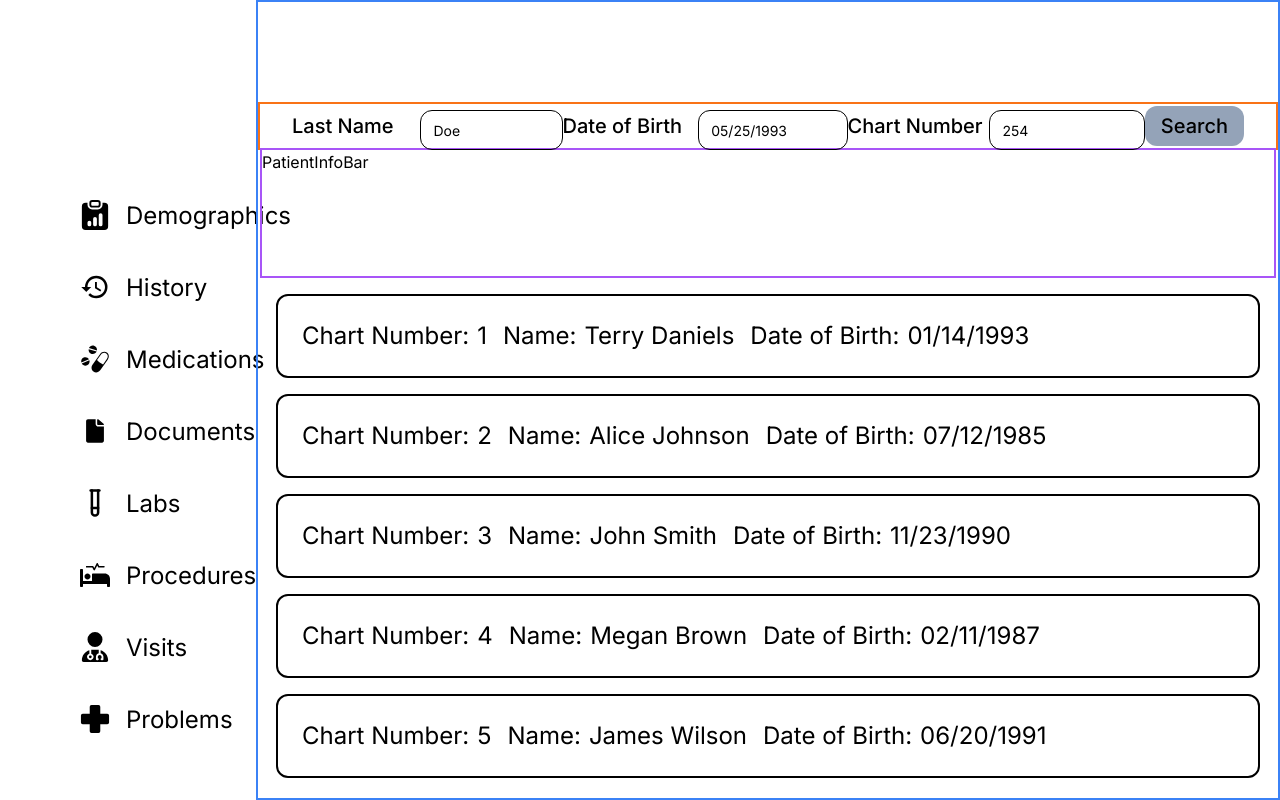
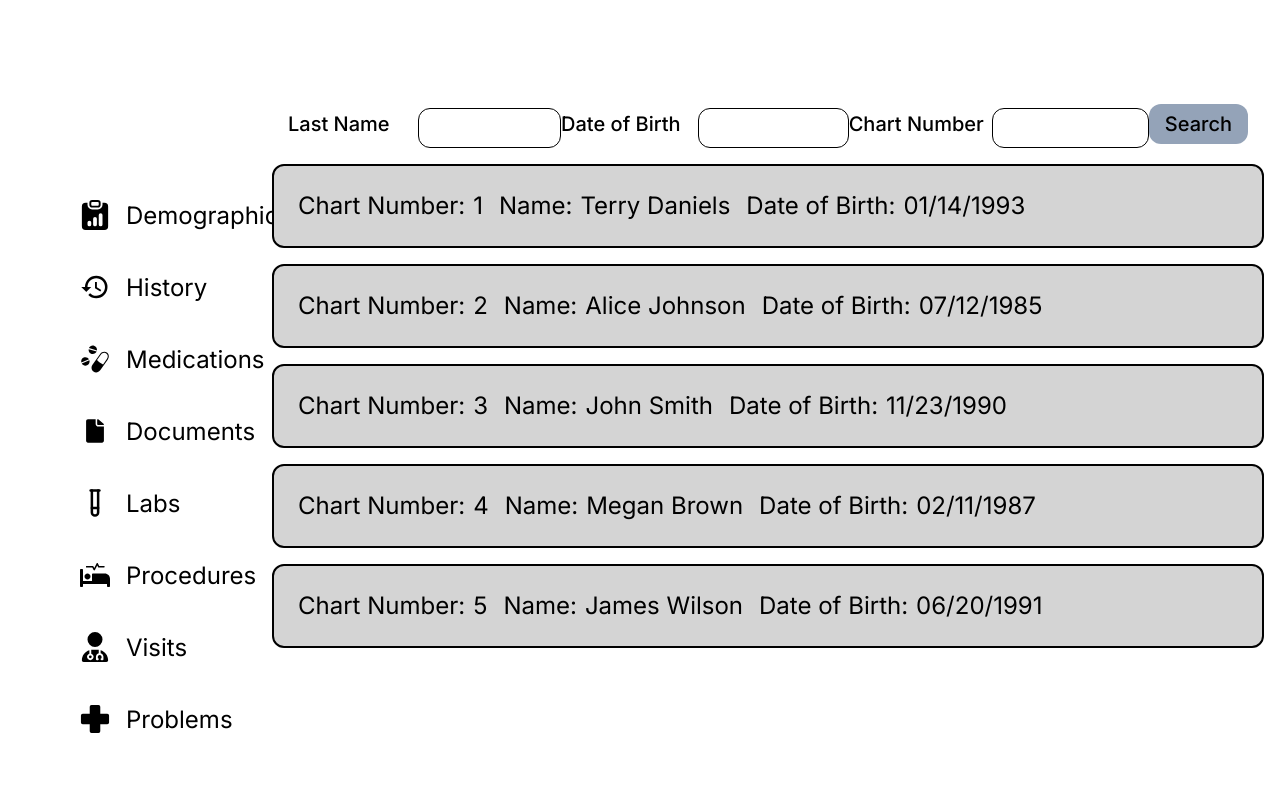
Before and after one commit to Jkhall81/U-Archive, a Next.js app: page /dashboard in a window 1280 px wide. Built offline with nearby package versions, Linux system fonts and the light colour scheme.

Commit message:
filtering works, logic to switch between components works.  now need to start building out the dashboard tabs.

```diff
--- a/app/(root)/dashboard/layout.tsx
+++ b/app/(root)/dashboard/layout.tsx
@@ -1,6 +1,8 @@
 "use client";
 
+import { Patient } from "@/lib/dummyData/types";
 import { useState } from "react";
+import { useRouter } from "next/navigation";
 import PatientInfoBar from "@/components/PatientInfoBar";
 import SearchBar from "@/components/SearchBar";
 import SearchResults from "@/components/SearchResults";
@@ -17,6 +19,9 @@ export default function RootLayout({
     dob: "",
     chartNumber: "",
   });
+  const [showSearchResults, setShowSearchResults] = useState(true);
+  const [selectedPatient, setSelectedPatient] = useState<Patient | null>(null);
+  const router = useRouter();
 
   const filterData = () => {
     return demographicsData
@@ -55,6 +60,15 @@ export default function RootLayout({
         chartNumber: string;
       }
     );
+    setSelectedPatient(null);
+    setShowSearchResults(true);
+    router.push("/dashboard");
+  };
+
+  const handlePatientSelect = (patient: Patient) => {
+    setSelectedPatient(patient);
+    setShowSearchResults(false);
+    router.push("/dashboard/demographics");
   };
 
   const filteredData = filterData();
@@ -65,11 +79,18 @@ export default function RootLayout({
       <div className="w-[20vw]">
         <Sidebar />
       </div>
-      <div className="border-2 border-blue-500 size-full min-h-screen">
-        <div className="border-2 border-orange-500 w-full h-[6vh] mt-[100px]">
+      <div className="size-full min-h-screen">
+        <div className="w-full h-[6vh] mt-[100px]">
           <SearchBar onSubmit={handleSearchSubmit} />
-          <PatientInfoBar />
-          <SearchResults data={filteredData} />
+          {!showSearchResults && selectedPatient && (
+            <PatientInfoBar patient={selectedPatient} />
+          )}
+          {showSearchResults && (
+            <SearchResults
+              data={filteredData}
+              onPatientSelect={handlePatientSelect}
+            />
+          )}
           {children}
         </div>
       </div>
--- a/components/PatientInfoBar.tsx
+++ b/components/PatientInfoBar.tsx
@@ -1,8 +1,25 @@
-const PatientInfoBar = () => {
+import { Patient } from "@/lib/dummyData/types";
+
+interface PatientInfoBarProps {
+  patient: Patient;
+}
+
+const PatientInfoBar = ({ patient }: PatientInfoBarProps) => {
   return (
-    <section className="w-full h-[130px] border-2 border-purple-500">
-      PatientInfoBar
-    </section>
+    <div className="w-full flex justify-evenly rounded-2xl items-center text-xl h-[80px] bg-slate-300 dark:text-white dark:bg-slate-800">
+      <div className="flex">
+        <span className="mr-4">Chart Number:</span>
+        <p>{patient.chartNumber}</p>
+      </div>
+      <p>
+        {patient.firstName} {patient.lastName}
+      </p>
+      <div className="flex">
+        <span className="mr-4">Date of Birth:</span>
+        <p>{patient.dateOfBirth}</p>
+      </div>
+      {/* Display other patient information here */}
+    </div>
   );
 };
 export default PatientInfoBar;
--- a/components/SearchBar.tsx
+++ b/components/SearchBar.tsx
@@ -31,19 +31,19 @@ const SearchBar = ({ onSubmit }: SearchBarProps) => {
         <SearchBarInput
           name="lastName"
           label="Last Name"
-          placeHolder="Doe"
+          placeHolder=""
           form={form}
         />
         <SearchBarInput
           name="dob"
           label="Date of Birth"
-          placeHolder="05/25/1993"
+          placeHolder=""
           form={form}
         />
         <SearchBarInput
           name="chartNumber"
           label="Chart Number"
-          placeHolder="254"
+          placeHolder=""
           form={form}
         />
         <Button
--- a/components/SearchResultItem.tsx
+++ b/components/SearchResultItem.tsx
@@ -2,19 +2,19 @@ interface SearchResultItemProps {
   name: string;
   dob: string;
   chartNumber: number;
+  onClick: () => void;
 }
 
 export const SearchResultItem = ({
   name,
   dob,
   chartNumber,
+  onClick,
 }: SearchResultItemProps) => {
   return (
     <section
-      onClick={() => {
-        console.log("Click!!");
-      }}
-      className="flex p-6 space-x-4 border-2 text-2xl dark:border-white border-black rounded-xl dark:hover:border-blue-500 dark:hover:text-blue-500 hover:border-blue-500 hover:text-blue-500"
+      onClick={onClick}
+      className="flex p-6 bg-neutral-300 dark:bg-neutral-900 space-x-4 border-2 hover:font-bold text-2xl dark:border-white border-black rounded-xl dark:hover:border-blue-500 dark:hover:text-blue-500 hover:border-blue-500 hover:text-blue-500 cursor-pointer"
     >
       <div className="flex">
         <span className="mr-2 dark:text-neutral-400">Chart Number: </span>
--- a/components/SearchResults.tsx
+++ b/components/SearchResults.tsx
@@ -1,28 +1,12 @@
 import { SearchResultItem } from "./SearchResultItem";
-
-interface Patient {
-  chartNumber: number;
-  firstName: string;
-  midInitial: string;
-  lastName: string;
-  dateOfBirth: string;
-  SSN: string;
-  street1: string;
-  street2: string;
-  city: string;
-  state: string;
-  zipCode: string;
-  homePhone: string;
-  workPhone: string;
-  cellPhone: string;
-  email: string;
-}
+import { Patient } from "@/lib/dummyData/types";
 
 interface SearchResultsProps {
   data: Patient[];
+  onPatientSelect: (patient: Patient) => void;
 }
 
-const SearchResults = ({ data }: SearchResultsProps) => {
+const SearchResults = ({ data, onPatientSelect }: SearchResultsProps) => {
   return (
     <div className="m-4 space-y-4">
       {data.length > 0 ? (
@@ -32,6 +16,7 @@ const SearchResults = ({ data }: SearchResultsProps) => {
             chartNumber={patient.chartNumber}
             name={`${patient.firstName} ${patient.lastName}`}
             dob={patient.dateOfBirth}
+            onClick={() => onPatientSelect(patient)}
           />
         ))
       ) : (
--- /dev/null
+++ b/lib/dummyData/types.ts
@@ -0,0 +1,17 @@
+export type Patient = {
+  chartNumber: number;
+  firstName: string;
+  midInitial: string;
+  lastName: string;
+  dateOfBirth: string;
+  SSN: string;
+  street1: string;
+  street2: string;
+  city: string;
+  state: string;
+  zipCode: string;
+  homePhone: string;
+  workPhone: string;
+  cellPhone: string;
+  email: string;
+};
```
